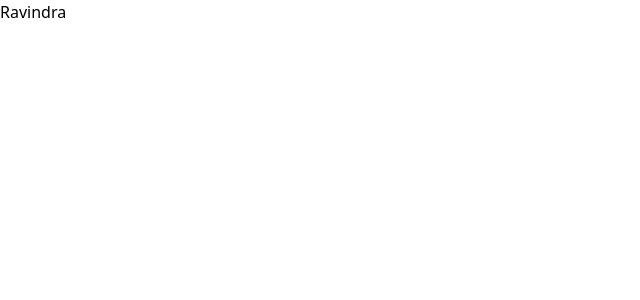
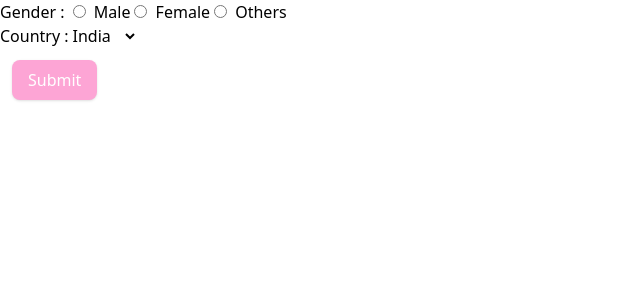
Before and after one commit to ravindra1819/interviewPrep, a React (Vite) app: page /srr in a window 1280 px wide. Shown: the top 300 px of the page, without its empty margins (0-640 px from the left). Built offline with nearby package versions, Linux system fonts and the light colour scheme.

Commit message:
Practice on Feature2

```diff
--- a/src/App.jsx
+++ b/src/App.jsx
@@ -8,17 +8,25 @@ import Feature2 from './Practice/feature2';
 function App() {
   const navigate = useNavigate();
   const [changedInput, setChangedInput] = useState('Manvitha');
-  const inputChange = (inputValue)=> {
+  const inputChange= (inputValue) => {
     setChangedInput(inputValue);
     navigate('/')
+  }
+
+  const genderInput = ()=> {
+
+  }
+
+  const countryInput = ()=>{
+
   }
 
   return (
     <>
       <Routes>
-        <Route path='/' element={<Home changedInput = {changedInput}/>} />
-        <Route path='/manvi' element={<Feature1 inputChange = {inputChange} changedInput = {changedInput}/>}/>
-        <Route path='/srr' element={<Feature2/>}/>
+        <Route path='/' element={<Home changedInput={changedInput} />} />
+        <Route path='/manvi' element={<Feature1 inputChange={inputChange} changedInput={changedInput} />} />
+        <Route path='/srr' element={<Feature2 />} />
       </Routes>
     </>
   )
--- a/src/Practice/feature2.jsx
+++ b/src/Practice/feature2.jsx
@@ -1,10 +1,38 @@
-import React from "react"
+import React, { useEffect, useState } from "react"
 
-export default function Feature2() {
+export default function Feature2({ inputChange,changedInput }) {
+
+  const[saveGender , setSaveGender] = useState("");
+  const[saveCountry, setSaveCountry] = useState("");
 
   return (
     <>
-      <p>Ravindra</p>
+      <div>
+        <label for="gender">Gender : </label>
+        <label for="gender">
+          <input type="radio" name="gender" id="male" className="m-1" /> Male
+          <input type="radio" name="gender" id="female" className="m-1" /> Female
+          <input type="radio" name="gender" id="others" className="m-1" /> Others
+        </label>
+      </div>
+
+      <div>
+        <label for="country"> Country :
+          <select name="country">
+            <option value="india"> India </option>
+            <option value="usa"> USA </option>
+            <option value="russia"> Russia </option>
+            <option value="africa"> Africa </option>
+          </select>
+        </label>
+      </div>
+
+        <button
+        className="bg-pink-300 hover:bg-pink-500 text-white font-medium px-4 py-2 m-3 rounded-lg shadow"
+        >Submit</button>
+
+
+
     </>
   )
 
--- a/src/Practice/home.jsx
+++ b/src/Practice/home.jsx
@@ -1,11 +1,10 @@
 import { useState } from "react"
 import { useNavigate } from "react-router-dom"
-import Feature1 from "./Feature1";
 
 export default function Home( {changedInput} ) {
   const navigate1 = useNavigate();
   const navigate2 = useNavigate();
-  const inputValue = changedInput
+  const inputValue = changedInput;
 
   return (
     <div>
```
